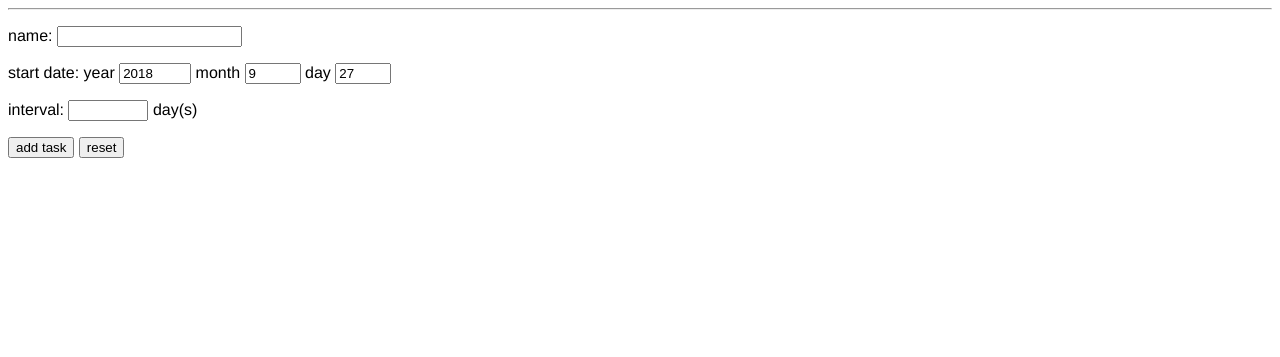
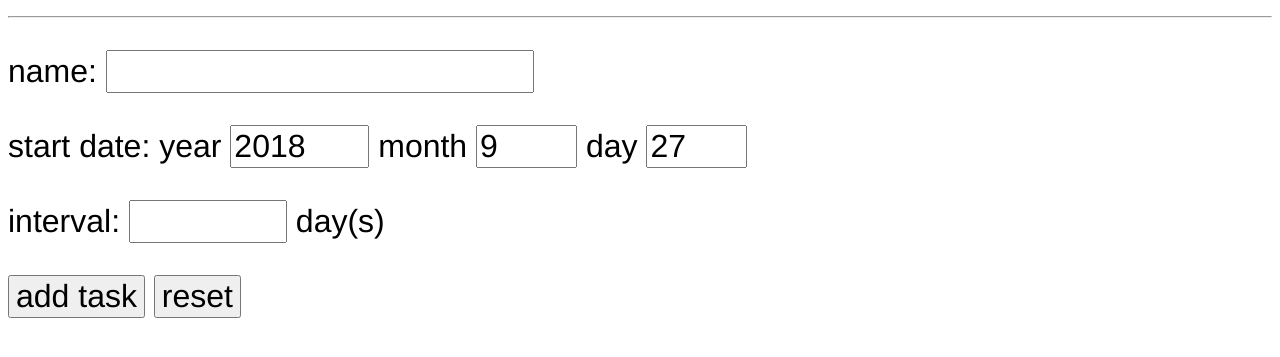
Before and after one commit to aphlysia/namakemonos-task, a Flask app: page /tasks/1 in a window 1280 px wide. Shown: the top 357 px of the page. Run offline with Flask 2, Linux system fonts and the light colour scheme; data that the repository does not hold is empty.

Commit message:
Fix too small text.

```diff
--- a/static/style.css
+++ b/static/style.css
@@ -1,3 +1,8 @@
 body {
+  font-size: xx-large;
   font-family: "helvetica", sans-serif;
 }
+input {
+  font-size: xx-large;
+  font-family: "helvetica", sans-serif;
+}
```
